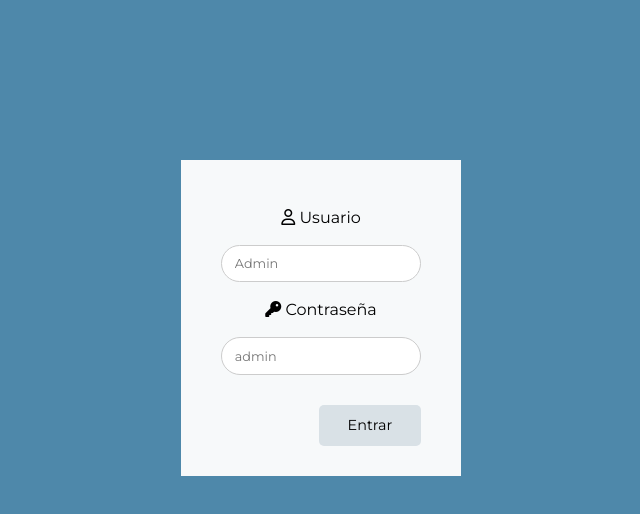
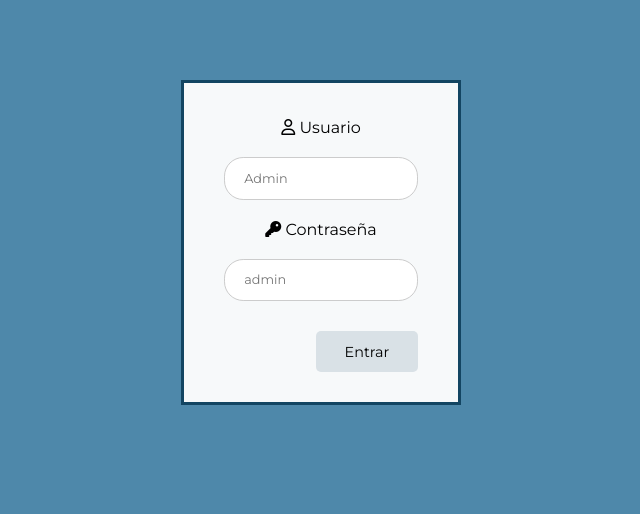
Before and after one commit to jedel1043/Practica1Aplicaciones, an Electron app: page index.html in a window 800 px wide. Shown: the whole page, without its empty margins (79-719 px from the left). Drawn offline with Linux system fonts and the light colour scheme.

Commit message:
Estilos para Login Form

```diff
--- a/css/style.css
+++ b/css/style.css
@@ -228,18 +228,20 @@ main.login{
     height: 100vh;
     background-color: #4e88aa;
     text-align: center;
+    overflow: hidden;
 }
 
 .login form#login-form{
     background-color:  rgb(247, 249, 250);
     display: block;
     width: 35%;
-    margin: 20% auto;
-    padding: 30px 40px;
+    margin: 10% auto;
+    padding: 15px 40px 30px 40px;
     box-sizing: border-box;
+    border: 3px solid #134562;
 }
 .login form#login-form label{
-    margin: 18px 0;
+    margin: 20px 0;
     width: 100%;
     text-align: center;
 }
@@ -247,7 +249,7 @@ main.login{
 .login form#login-form input[type="password"]{
     width: 100%;
     box-sizing: border-box;
-    padding: .8em 1em;
+    padding: 1em 1.5em;
     font-size: .8em;
     border-radius: 1.5em;
     border-style: none;
```
